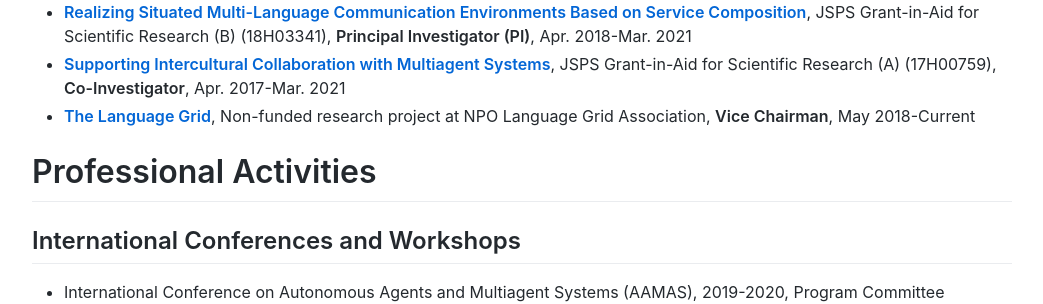
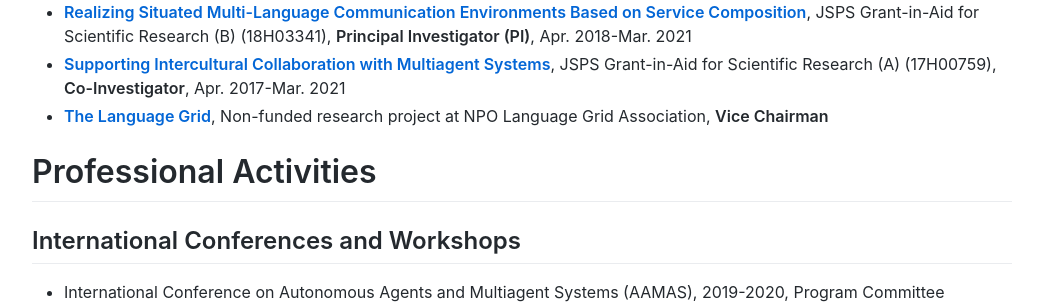
Before and after one commit to lindh/lindh.github.io, a Jekyll site: the page built from index.md, in a window 1280 px wide and 900 px high, scrolled down 1711 px. Shown: the part 154-458 px from the top of the window, without its empty margins (118-1161 px from the left). Built offline with Jekyll 4.4.1, drawn with Linux system fonts in a browser that asks for light colours; comment, search, counter and statistics services are not loaded.

Commit message:
Update index.md

```diff
--- a/index.md
+++ b/index.md
@@ -57,7 +57,7 @@
 - **[Realizing IoT Services Based on Multiagent Systems](https://kaken.nii.ac.jp/en/grant/KAKENHI-PROJECT-20K21833/)**, JSPS Grant-in-Aid for Challenging Research (Exploratory) (20K21833), **Principal Investigator (PI)**, July. 2020-Mar. 2023
 - **[Realizing Situated Multi-Language Communication Environments Based on Service Composition](https://kaken.nii.ac.jp/en/grant/KAKENHI-PROJECT-18H03341/)**, JSPS Grant-in-Aid for Scientific Research (B) (18H03341), **Principal Investigator (PI)**, Apr. 2018-Mar. 2021
 - **[Supporting Intercultural Collaboration with Multiagent Systems](https://kaken.nii.ac.jp/en/grant/KAKENHI-PROJECT-17H00759/)**, JSPS Grant-in-Aid for Scientific Research (A) (17H00759), **Co-Investigator**, Apr. 2017-Mar. 2021
-- **[The Language Grid](http://langrid.org)**, Non-funded research project at NPO Language Grid Association, **Vice Chairman**, May 2018-Current
+- **[The Language Grid](http://langrid.org)**, Non-funded research project at NPO Language Grid Association, **Vice Chairman**
 
 # Professional Activities
 
```
